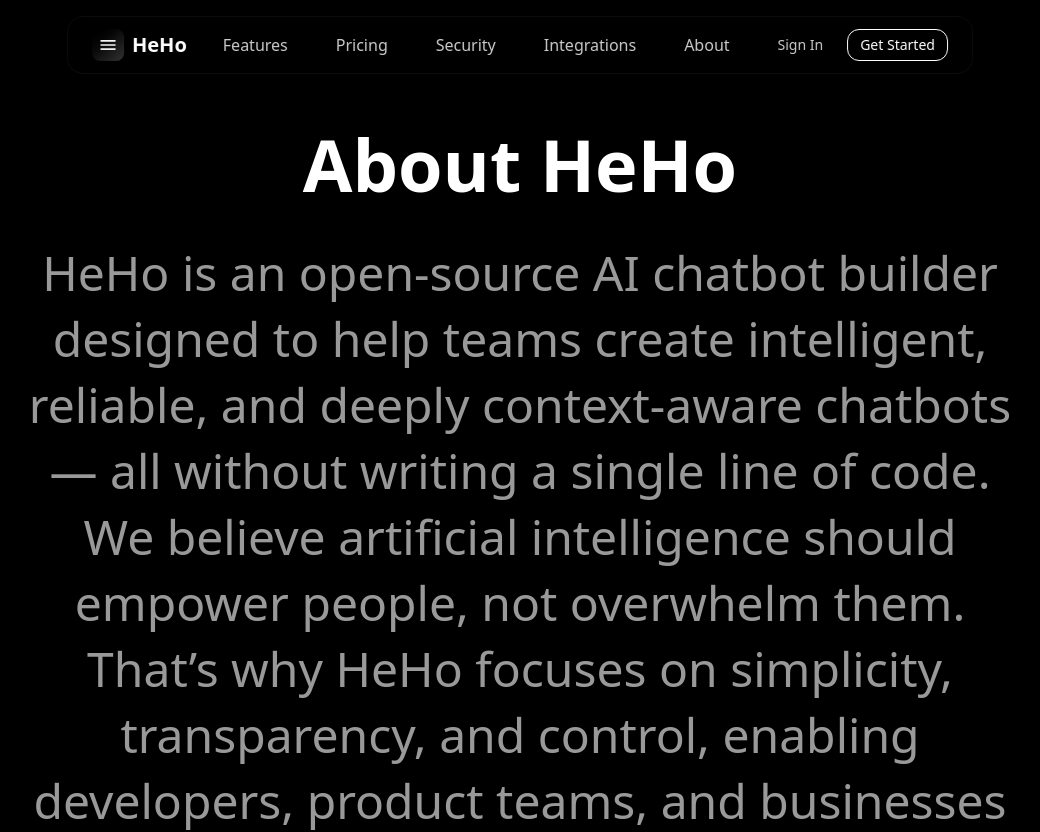
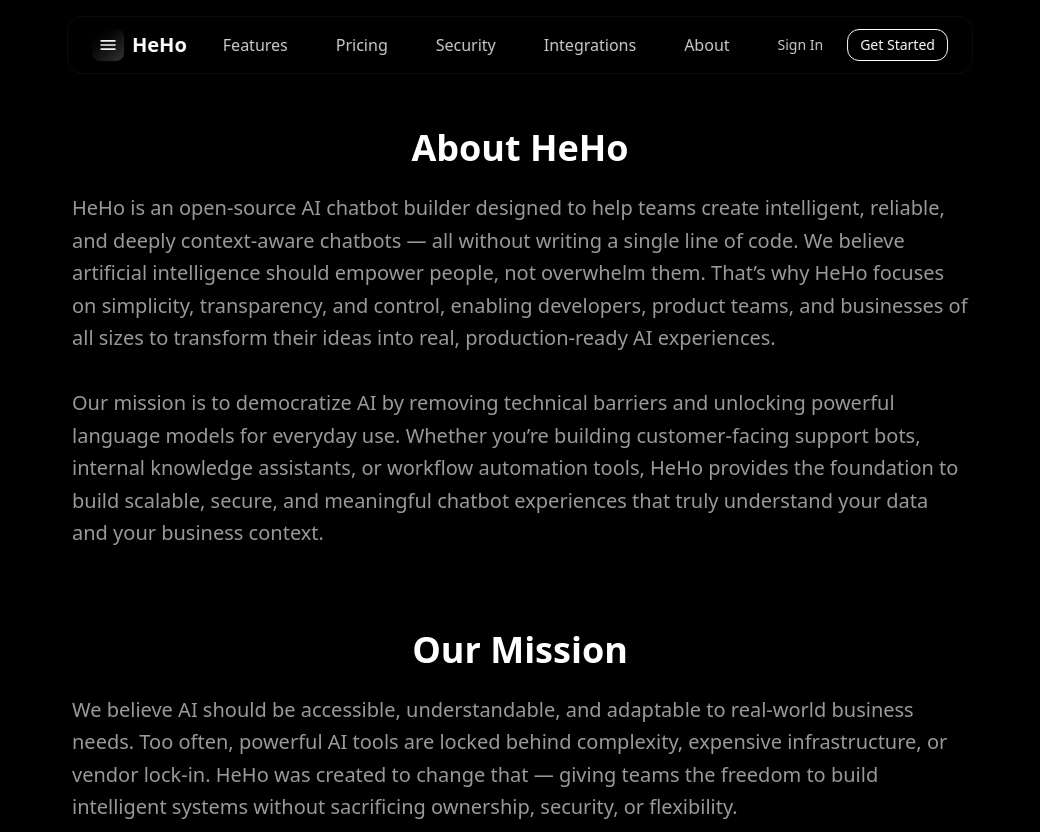
Before and after one commit to trucount/HeHo, a Next.js app: page /about in a window 1280 px wide. Shown: the top 832 px of the page, without its empty margins (120-1160 px from the left). Built offline with nearby package versions, Linux system fonts and the light colour scheme.

Commit message:
Revise About section layout and text styles
Updated the layout and styling of the About section.

```diff
--- a/app/about/page.tsx
+++ b/app/about/page.tsx
@@ -14,12 +14,12 @@ export default function AboutPage() {
         <div className="container mx-auto px-4">
 
           {/* Hero */}
-          <div className="max-w-5xl mx-auto text-center mb-24">
-            <h1 className="text-6xl md:text-7xl font-bold text-foreground mb-10 text-balance">
+          <div className="max-w-4xl mx-auto mb-20">
+            <h1 className="text-4xl font-bold text-foreground mb-6 text-center">
               About HeHo
             </h1>
 
-            <p className="text-3xl md:text-4xl lg:text-5xl text-muted-foreground leading-snug">
+            <p className="text-lg md:text-xl text-muted-foreground mb-6 leading-relaxed">
               HeHo is an open-source AI chatbot builder designed to help teams create
               intelligent, reliable, and deeply context-aware chatbots — all without
               writing a single line of code. We believe artificial intelligence should
```
